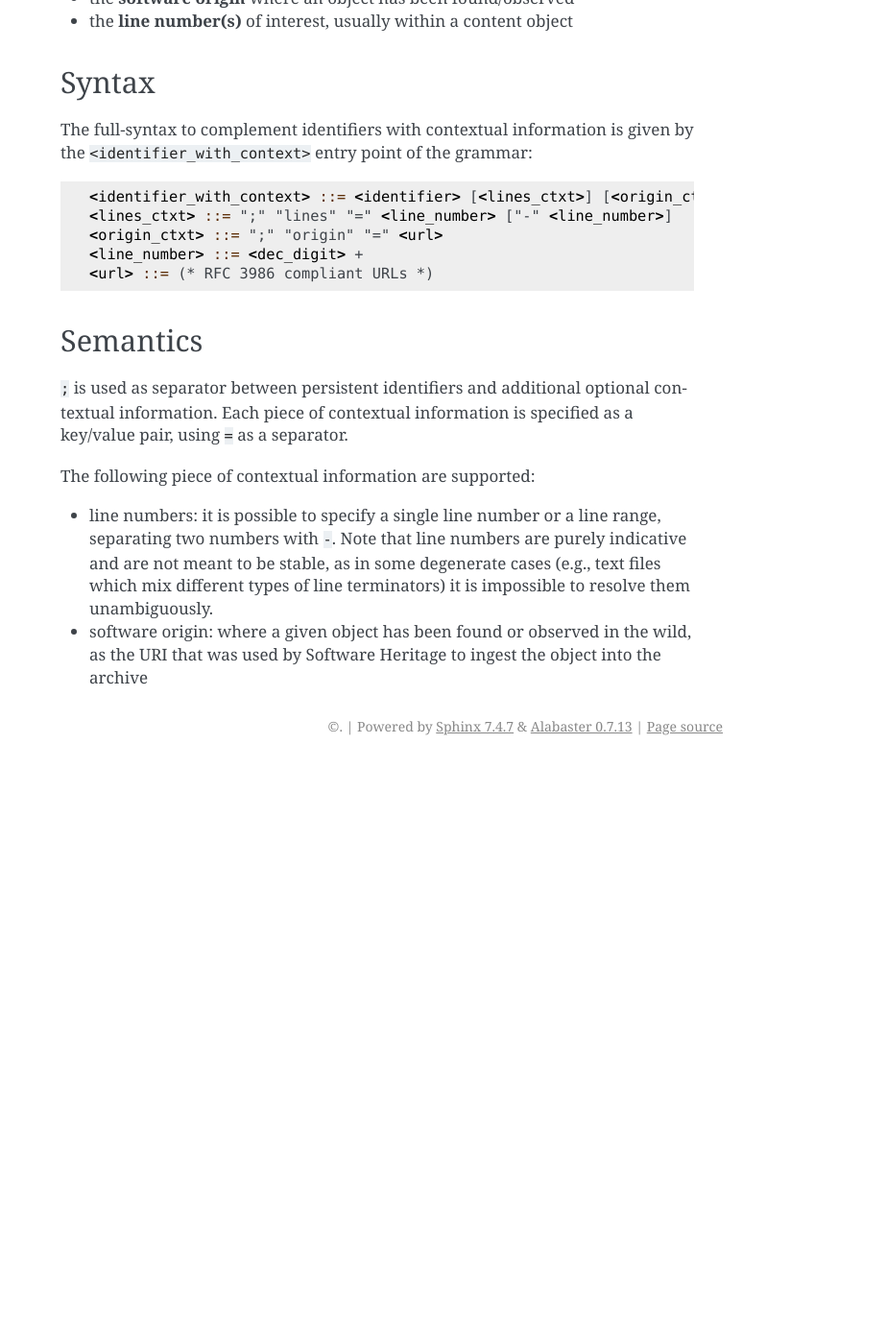
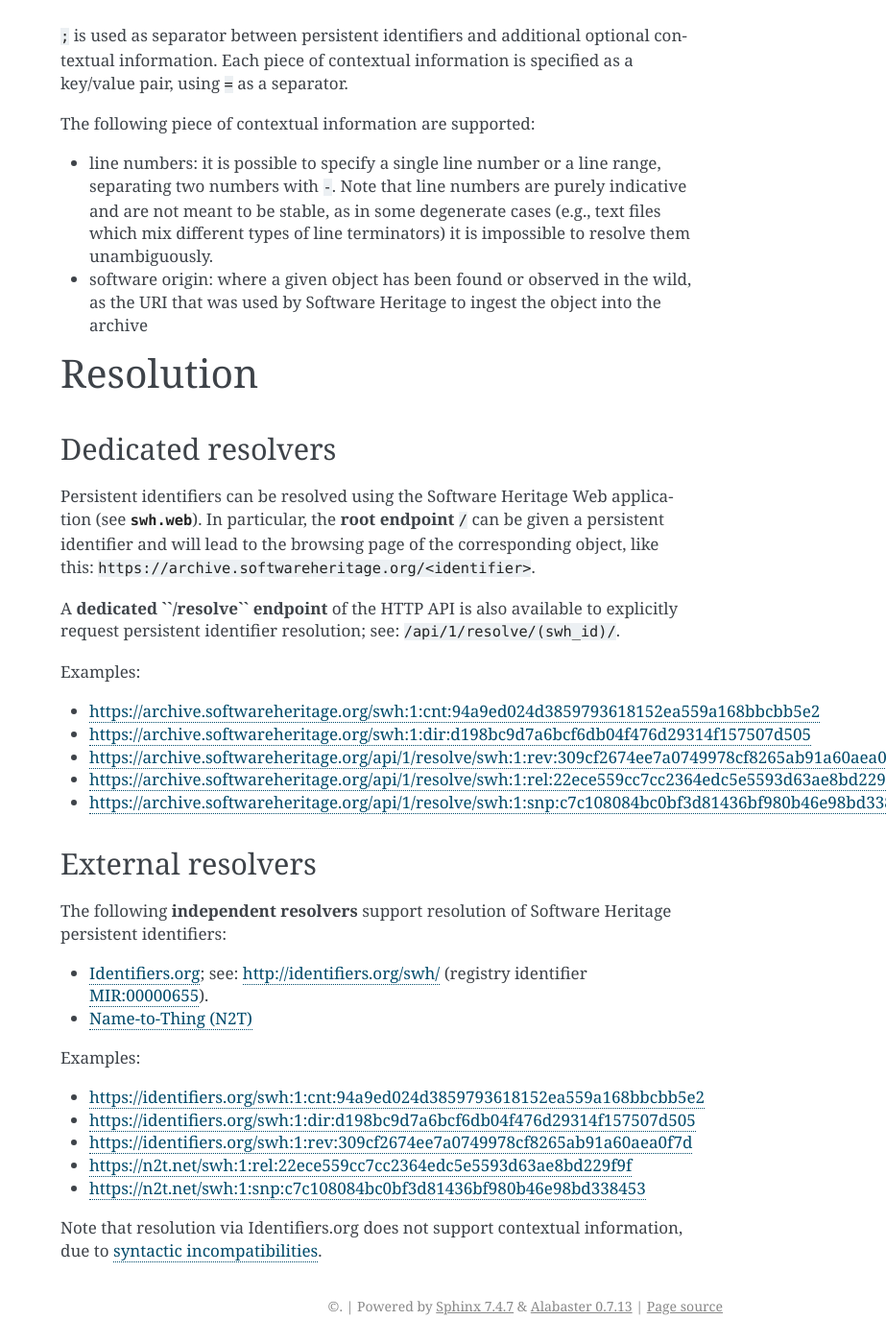
Before and after one commit to SoftwareHeritage/swh-model, a Sphinx documentation site: the page built from docs/persistent-identifiers.rst, in a window 1280 px wide and 1400 px high, scrolled down 3085 px. Shown: the whole window at 96% size, without its empty margins (357-1280 px from the left). Built offline with Sphinx 7.4.7, drawn with Linux system fonts in a browser that asks for light colours; cross-references to code outside the pages are shown as plain code; before the commit the page ends 3881 px from its top, so only the background shows below that; some of the changed text lies outside the part shown.

Commit message:
doc: document PID resolution possibilities other than Web UI /
Promote "Resolution" to a new top-level section, because it's now rather
voluminous.

As part of this document the resolver limitations of identifiers.org, that get
in the way of PID contextual information.

Closes T1015
Closes T1223

```diff
--- a/docs/persistent-identifiers.rst
+++ b/docs/persistent-identifiers.rst
@@ -128,23 +128,6 @@
   of the entire Darktable Git repository taken on 4 May 2017 from GitHub
 
 
-Resolution
-----------
-
-Persistent identifiers can be resolved using the Software Heritage Web
-application (see :py:mod:`swh.web`).
-
-In particular, the root endpoint ``/`` can be given a persistent identifier and
-will lead to the browsing page of the corresponding object, like this:
-``https://archive.softwareheritage.org/<identifier>``. For example:
-
-* `<https://archive.softwareheritage.org/swh:1:cnt:94a9ed024d3859793618152ea559a168bbcbb5e2>`_
-* `<https://archive.softwareheritage.org/swh:1:dir:d198bc9d7a6bcf6db04f476d29314f157507d505>`_
-* `<https://archive.softwareheritage.org/swh:1:rev:309cf2674ee7a0749978cf8265ab91a60aea0f7d>`_
-* `<https://archive.softwareheritage.org/swh:1:rel:22ece559cc7cc2364edc5e5593d63ae8bd229f9f>`_
-* `<https://archive.softwareheritage.org/swh:1:snp:c7c108084bc0bf3d81436bf980b46e98bd338453>`_
-
-
 Contextual information
 ======================
 
@@ -191,3 +174,54 @@
 * software origin: where a given object has been found or observed in the wild,
   as the URI that was used by Software Heritage to ingest the object into the
   archive
+
+
+Resolution
+==========
+
+
+Dedicated resolvers
+-------------------
+
+Persistent identifiers can be resolved using the Software Heritage Web
+application (see :py:mod:`swh.web`).  In particular, the **root endpoint**
+``/`` can be given a persistent identifier and will lead to the browsing page
+of the corresponding object, like this:
+``https://archive.softwareheritage.org/<identifier>``.
+
+A **dedicated ``/resolve`` endpoint** of the HTTP API is also available to
+explicitly request persistent identifier resolution; see:
+:http:get:`/api/1/resolve/(swh_id)/`.
+
+Examples:
+
+* `<https://archive.softwareheritage.org/swh:1:cnt:94a9ed024d3859793618152ea559a168bbcbb5e2>`_
+* `<https://archive.softwareheritage.org/swh:1:dir:d198bc9d7a6bcf6db04f476d29314f157507d505>`_
+* `<https://archive.softwareheritage.org/api/1/resolve/swh:1:rev:309cf2674ee7a0749978cf8265ab91a60aea0f7d>`_
+* `<https://archive.softwareheritage.org/api/1/resolve/swh:1:rel:22ece559cc7cc2364edc5e5593d63ae8bd229f9f>`_
+* `<https://archive.softwareheritage.org/api/1/resolve/swh:1:snp:c7c108084bc0bf3d81436bf980b46e98bd338453>`_
+
+
+External resolvers
+------------------
+
+The following **independent resolvers** support resolution of Software
+Heritage persistent identifiers:
+
+* `Identifiers.org <https://identifiers.org>`_; see:
+  `<http://identifiers.org/swh/>`_ (registry identifier `MIR:00000655
+  <https://www.ebi.ac.uk/miriam/main/datatypes/MIR:00000655>`_).
+
+* `Name-to-Thing (N2T) <https://n2t.net/>`_
+
+Examples:
+
+* `<https://identifiers.org/swh:1:cnt:94a9ed024d3859793618152ea559a168bbcbb5e2>`_
+* `<https://identifiers.org/swh:1:dir:d198bc9d7a6bcf6db04f476d29314f157507d505>`_
+* `<https://identifiers.org/swh:1:rev:309cf2674ee7a0749978cf8265ab91a60aea0f7d>`_
+* `<https://n2t.net/swh:1:rel:22ece559cc7cc2364edc5e5593d63ae8bd229f9f>`_
+* `<https://n2t.net/swh:1:snp:c7c108084bc0bf3d81436bf980b46e98bd338453>`_
+
+Note that resolution via Identifiers.org does not support contextual
+information, due to `syntactic incompatibilities
+<http://identifiers.org/documentation#custom_requests>`_.
```
